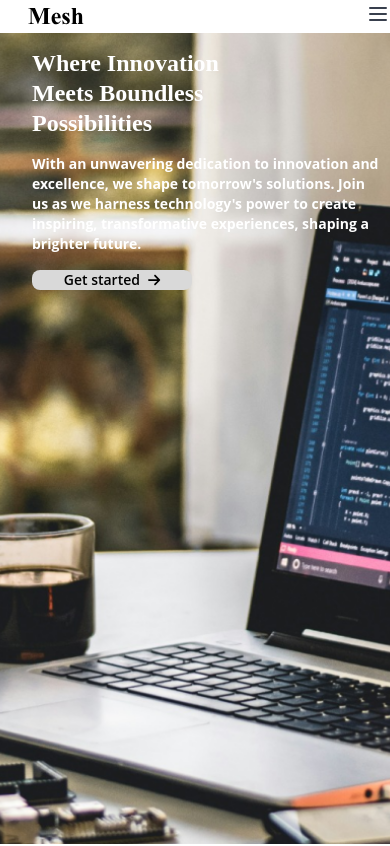
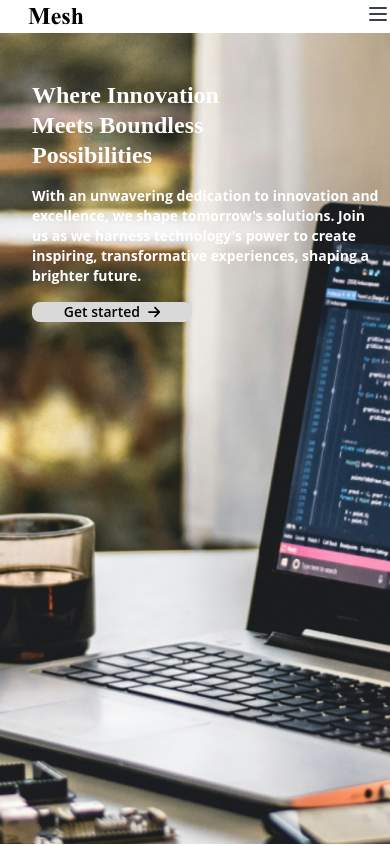
Before and after one commit to mybllog/Mesh, a React (Create React App) app: page / in a window 390 px wide. Shown: the top 846 px of the page. Built offline with nearby package versions, Linux system fonts and the light colour scheme.

Commit message:
updated code

```diff
--- a/src/Pages/Home.js
+++ b/src/Pages/Home.js
@@ -19,9 +19,9 @@ const Home = () => {
       </Helmet>
     <div className="relative w-full h-auto overflow-x-hidden">
       {/* Hero Section */}
-      <header className="relative w-full h-full ">
-        <img src={img1} alt="Innovative solutions backdrop" className=" w-full h-screen md:w-full md:h-full lg:w-full  lg:h-full object-cover" />
-        <div className="absolute top-12 xl:top-40 md:top-32 left-4 md:left-1/2 md:-translate-x-1/2 lg:left-20 lg:translate-x-0 text-white w-full px-4  lg:w-auto  lg:text-left">
+      <header className="relative w-full h-full bg-black inset-0 ">
+        <img src={img1} alt="Innovative solutions backdrop" className=" w-full relative h-screen md:w-full md:h-full lg:w-full  lg:h-full object-cover" />
+        <div className="absolute top-20 xl:top-40 md:top-32 left-4 md:left-1/2 md:-translate-x-1/2 lg:left-20 lg:translate-x-0 text-white w-full px-4  lg:w-auto  lg:text-left">
     <h1 className="text-2xl sm:text-3xl lg:text-4xl xl:text-5xl font-bold font-newRomain leading-tight">
       Where Innovation <br /> Meets Boundless <br /> Possibilities
     </h1>
```
